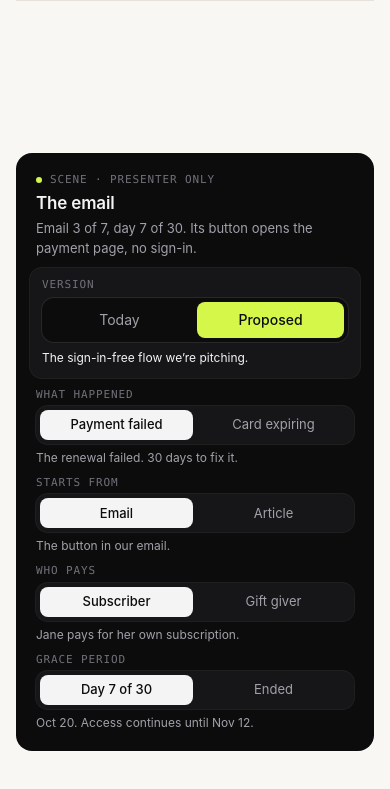
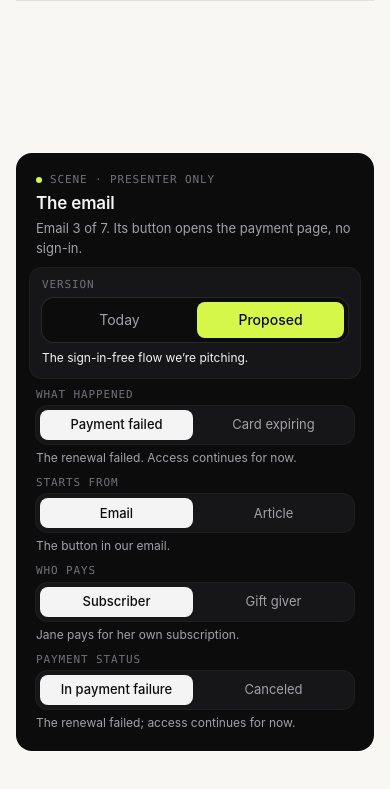
Before and after one commit to jhuang124/atlantic-prototypes, a plain HTML site: page accounts/dunning-update/index.html in a window 390 px wide. Shown: the part 1460-2249 px from the top of the page. Drawn offline with Linux system fonts and the light colour scheme; a web font is replaced by a local one.

Commit message:
Dunning prototype: Today is the payment-failed email only; no grace-period length
Today shows only what exists today (the payment-failed email, self or gift);
card expiring and the article callouts are Proposed-only. Copy and the
presenter toggle no longer state a grace-period length or access-until date
(not confirmed); the toggle is now In payment failure / Canceled.

Co-Authored-By: Claude Opus 5.5 <noreply@anthropic.com>

```diff
--- a/accounts/dunning-update/index.html
+++ b/accounts/dunning-update/index.html
@@ -522,9 +522,9 @@ const scenarios = [
 
 /* --- 3. Axes: the dunning clock ---------------------------------------------- */
 const axes = [
-  { key: 'day', label: 'Grace period', default: 'd7', keptOnSwitch: true, options: [
-    { value: 'd7', label: 'Day 7 of 30', description: 'October 20, day 7 of 30. The third email has gone out; access continues.' },
-    { value: 'ended', label: 'Ended', today: '2026-11-13', description: 'November 13. The subscription was canceled on November 12, so the page hands off to Resubscribe.' },
+  { key: 'day', label: 'Payment status', default: 'd7', keptOnSwitch: true, options: [
+    { value: 'd7', label: 'In payment failure', description: 'October 20. The third email has gone out; access continues for now.' },
+    { value: 'ended', label: 'Canceled', today: '2026-11-13', description: 'The subscription was canceled for nonpayment, so the page hands off to Resubscribe.' },
   ] },
 ];
 
@@ -547,9 +547,8 @@ function derive(s, today) {
   const short = gift
     ? `We couldn’t renew ${gift.first}’s gift because ${reason}.`
     : `We couldn’t renew your subscription because ${reason}.`;
-  const until = daysLeft <= 7
-    ? `<strong>${gift ? `${gift.first}’s access ends` : 'Your access ends'} ${F(CANCEL_ON)}, in ${daysLeft} ${daysLeft === 1 ? 'day' : 'days'}.</strong>`
-    : `${gift ? `${gift.first}’s access continues` : 'Your access continues'} until ${F(CANCEL_ON)}.`;
+  // No date or countdown: the length of the grace period isn't confirmed, so the copy never states one
+  const until = gift ? `Update it to keep ${gift.first}’s access.` : 'Update it to keep your access.';
   const methodText = (m) => m ? (m.type === 'card' ? `${m.brand} ending ${m.last4}` : `${WALLETS[m.type].label} (${m.card})`) : oldLabel;
   return { short, until, day, paid, ended, daysLeft, emailNo, emailSentOn, subject: subjects[emailNo - 1], oldLabel, methodText,
     status: paid ? 'active' : ended ? 'cancelled' : 'past_due',
@@ -569,7 +568,7 @@ const paths = [
     start: { scenario: 'subscriber', session: 'out', axes: { day: 'd7' }, to: '#/email?device=iphone&layout=all' },
     steps: [
       'Email 3, the real template: “Don’t let your access expire. Please act now.” → “Update Your Payment”.',
-      'The page at phone width, no sign-in: “Don’t miss a story”, then a card with the plan, $89.99 due, and “Access continues until November 12, 2026”.',
+      'The page at phone width, no sign-in: “Don’t miss a story”, then a card with the plan and $89.99 due.',
       '“Payment Information”: one list of ways to pay: PayPal, Apple Pay, Google Pay, then Card, picked and open with its fields. One button under it: “Renew for $89.99”.',
       'Select Apple Pay: the card fields fold away, a line says she’ll confirm with Face ID or Touch ID, and the button becomes the Apple Pay button. Tap it → the sheet: The Atlantic, $89.99, Visa •• 1881 → “Pay with Face ID”.',
       'Confirmation: “Thank you, Jane.” and the Order Summary, paid with Apple Pay, next billing date October 13, 2027.',
@@ -608,7 +607,7 @@ const paths = [
     summary: 'One card form and nothing else: the hosted-page pattern of Churn Buster and most recovery vendors.',
     start: { scenario: 'subscriber', session: 'out', axes: { day: 'd7' }, to: '#/update?device=desktop&layout=card' },
     steps: [
-      'One centered card: “Update your card”, why the renewal failed, and the date access continues.',
+      'One centered card: “Update your card”, why the renewal failed, and how to keep access.',
       'Only the card form: Card number, Expiration date, Security code, Country, ZIP code, and “Renew for $89.99”. No wallets and no summary.',
       'Scene panel → Payment page → All methods: the same page with the summary and the list of methods (PayPal, Apple Pay, Google Pay, Card). Then back to Card only.',
       '“Renew for $89.99” → “Thank you, Jane.”, the same confirmation as the full page.',
@@ -619,7 +618,7 @@ const paths = [
     steps: [
       'Gift email 3, the real template: “Don’t let their access expire. Please act now.”',
       '“Update Your Payment” → “So Sam can keep enjoying The Atlantic”, with Sam Whitaker in the summary card.',
-      'Optional: Scene panel → Grace period → Ended, to see this page once the gift is canceled. Then back to Day 7 of 30.',
+      'Optional: Scene panel → Payment status → Canceled, to see this page once the gift is canceled. Then back to In payment failure.',
       'Select Google Pay, then the Google Pay button → the sheet with Mastercard •• 5100 → “Continue”.',
       '“Thank you, Jane.”: “Thank you for sharing The Atlantic, and for supporting independent journalism.”',
     ] },
@@ -629,7 +628,6 @@ const paths = [
     steps: [
       'The article, “Choose Your Overlord: Musk or Bezos?” by Josh Tyrangiel. A moment after it opens, or as soon as you scroll, a sheet rises from the bottom; the story stays readable above it.',
       'The callout: “Your payment method is expiring.” Visa ending 3220 expires at the end of November, before the renewal on December 4, 2026; nothing is due today. One button, “Update Payment Method”, and a quiet “Remind me later”.',
-      'Scene panel → Version → Today: the same story with no callout, because nothing on the site warns about an expiring card today. Then Version → Proposed.',
       '“Update Payment Method” → “Update your payment method”: the summary shows the card on file and the renewal date, then the list of methods with Card (last) open and “Save Card” under it. The prototype note asks whether wallets show when nothing is due.',
       '“Save Card” → “Thank you, Jane.”: the new card is saved, nothing was charged, and the subscription still renews on December 4, 2026.',
       '“Return to Your Article” → the same story, and the callout is gone.',
@@ -683,18 +681,20 @@ const SOURCES = [
 ];
 const SRC_BY = Object.fromEntries(SOURCES.map((x) => [x.value, x]));
 // Read the URL directly (not kit.param), because the side-card list itself depends on the source.
-const srcOf = () => { const v = kit.params().get('src'); return SRC_BY[v] ? v : kit.page && kit.page.path === '/article' ? 'article-failed' : 'email-failed'; };
+// Today has one entry point, the payment-failed email (Self or Gift); card expiring and the article are Proposed-only.
+const todayOnly = () => kit.params().get('exp') === 'today' || (kit.page && (kit.page.path === '/login' || kit.page.path === '/subscription'));
+const srcOf = () => { if (todayOnly()) return 'email-failed'; const v = kit.params().get('src'); return SRC_BY[v] ? v : kit.page && kit.page.path === '/article' ? 'article-failed' : 'email-failed'; };
 const kindOf = () => SRC_BY[srcOf()].kind;
 const fromArticle = () => SRC_BY[srcOf()].entry === '/article';
 const entryHref = (extra) => `#${SRC_BY[srcOf()].entry}?${qs(extra)}`;
 const savedNow = (s, d) => kindOf() === 'expiring' ? !!s.upd : d.paid;   // the moment after "Save" or "Renew"
 
 // Scene panel (the side card), one question per control, most important first: Version, What
-// happened, Starts from, Who pays, Grace period; then Display (Opened on, Payment page) and the
+// happened, Starts from, Who pays, Payment status; then Display (Opened on, Payment page) and the
 // payment-error switch. Each screen lists only the controls that change it (see SCENE).
 // Version, "Opened on" and "Payment page" are URL params; a screen from the other version hands
 // over to its counterpart for the same moment (see each page). What happened + Starts from (both
-// write `source`), Who pays and Grace period are one-shot params: a click writes one,
+// write `source`), Who pays and Payment status are one-shot params: a click writes one,
 // syncControls() applies it and clears it, and each control's default reads back.
 // No `exp` in the URL means Proposed, except on today's own screens.
 const EXP = { key: 'exp', label: 'Version', default: 'new', hero: true, options: [
@@ -707,7 +707,7 @@ const entryOf = () => SRC_BY[srcOf()].entry === '/article' ? 'article' : 'email'
 const onEntry = () => kit.page && (kit.page.path === '/email' || kit.page.path === '/article');
 const KIND = { key: 'source', label: 'What happened', get fold() { return onEntry() ? null : 'Situation'; }, get default() { return srcOf(); }, get options() {
   const e = entryOf();
-  return [{ value: `${e}-failed`, label: 'Payment failed', hint: 'The renewal failed. 30 days to fix it.' },
+  return [{ value: `${e}-failed`, label: 'Payment failed', hint: 'The renewal failed. Access continues for now.' },
     { value: `${e}-expiring`, label: 'Card expiring', hint: 'The card runs out before the renewal.' }]; } };
 const ENTRY = { key: 'source', label: 'Starts from', get fold() { return onEntry() ? null : 'Situation'; }, get default() { return srcOf(); }, get options() {
   const k = kindOf(), again = onEntry() ? null : 'Changing either one restarts at the first screen.';
@@ -716,9 +716,9 @@ const ENTRY = { key: 'source', label: 'Starts from', get fold() { return onEntry
 const WHO = { key: 'who', label: 'Who pays', get default() { return kit.state.scenario === 'gift' ? 'gift' : 'self'; },
   options: [{ value: 'self', label: 'Subscriber', hint: 'Jane pays for her own subscription.' },
     { value: 'gift', label: 'Gift giver', hint: 'Jane pays for Sam Whitaker’s gift.' }] };
-const WHEN = { key: 'when', label: 'Grace period', get default() { return (kit.state.axes || {}).day === 'ended' ? 'ended' : 'd7'; },
-  get options() { return [{ value: 'd7', label: 'Day 7 of 30', hint: `Oct 20. Access continues until ${F(CANCEL_ON, 'short')}.` },
-    { value: 'ended', label: 'Ended', hint: `Nov 13. Canceled the day before.` }]; } };
+const WHEN = { key: 'when', label: 'Payment status', get default() { return (kit.state.axes || {}).day === 'ended' ? 'ended' : 'd7'; },
+  get options() { return [{ value: 'd7', label: 'In payment failure', hint: 'The renewal failed; access continues for now.' },
+    { value: 'ended', label: 'Canceled', hint: 'The subscription was canceled for nonpayment.' }]; } };
 const DEVICE = { key: 'device', label: 'Opened on', group: 'Display', row: true, default: 'desktop',
   options: [{ value: 'desktop', label: 'Desktop' }, { value: 'iphone', label: 'Phone' }] };
 const LAYOUT = { key: 'layout', label: 'Payment page', group: 'Display', row: true, options: [
@@ -728,7 +728,7 @@ const LAYOUT = { key: 'layout', label: 'Payment page', group: 'Display', row: tr
 // Reads `exp` from the URL, not expOf(): expOf() falls back to this page's controls, which call this.
 const payFormShown = () => kit.params().get('exp') !== 'today' && (kindOf() === 'expiring' ? !kit.state.upd : !kit.derived.paid && !kit.derived.ended);
 // Story controls. The grace period only means something while a failed payment is still unpaid.
-const story = (o = {}) => [o.today ? EXP_TODAY : EXP, KIND, ENTRY, ...(o.who === false ? [] : [WHO]),
+const story = (o = {}) => [o.today ? EXP_TODAY : EXP, ...(o.today || todayOnly() ? [] : [KIND, ENTRY]), ...(o.who === false ? [] : [WHO]),
   ...(o.when !== false && kindOf() === 'failed' && !kit.derived.paid ? [WHEN] : [])];
 // The email looks the same on any device, so Display starts on the screens it changes.
 // Sign-in looks the same for a gift and after cancellation, so those controls start after it.
@@ -837,7 +837,7 @@ function emailPage(el, { state, derived: d }) {
   const today = expOf() === 'today' && !d.ended;
   if (today && !g) return todayEmail(el, s, d);
   const t = d.ended
-    ? { hed: 'Your subscription has been canceled', body: [`We weren’t able to process payment to renew your ${g ? 'gift ' : ''}subscription, so it was canceled on ${F(CANCEL_ON)}. Nothing is owed.`,
+    ? { hed: 'Your subscription has been canceled', body: [`We weren’t able to process payment to renew your ${g ? 'gift ' : ''}subscription, so it was canceled. Nothing is owed.`,
         'Thank you for your time as a subscriber and for your support. We hope to welcome you back in the future.'] }
     : g ? TEMPLATES.gift[d.emailNo - 1] : TEMPLATES.std[STD_MAP[d.emailNo - 1]];
   const subject = d.ended ? 'Your subscription has been canceled' : d.subject;
@@ -1031,7 +1031,7 @@ function updatePage(el, ctx) {
   }
   if (d.ended) {
     el.innerHTML = notice(`Your ${g ? 'gift ' : ''}subscription has been canceled`,
-      `We weren’t able to process payment before ${F(CANCEL_ON)}, so ${g ? `the gift subscription for ${esc(g.name)}` : 'your subscription'} was canceled. Nothing is owed. Thank you for your time ${g ? 'sharing The Atlantic' : 'as a subscriber'} and for your support. We hope to welcome you back.`,
+      `We weren’t able to process payment, so ${g ? `the gift subscription for ${esc(g.name)}` : 'your subscription'} was canceled. Nothing is owed. Thank you for your time ${g ? 'sharing The Atlantic' : 'as a subscriber'} and for your support. We hope to welcome you back.`,
       g ? 'Give a New Gift' : 'Resubscribe', '#/restart');
     return;
   }
@@ -1050,7 +1050,7 @@ function updatePage(el, ctx) {
     // All methods: what happened and what's at stake, then one list of methods, then one button.
     const pick = pickedMethod();
     const fields = [['Subscription', g ? 'Atlantic Digital gift' : 'Atlantic Digital'], g ? ['Gift for', esc(g.name)] : ['Subscriber since', String(s.subscriber.since)],
-      ['Amount due', money(PRICE)], ['Access continues until', F(CANCEL_ON)]];
+      ['Amount due', money(PRICE)]];
     el.innerHTML = shell(`<div class="col-checkout">
       <h1 class="pg-title">${esc(d.headline)}</h1>
       <p class="pg-dek">${d.short}</p>
@@ -1305,6 +1305,7 @@ function dismissCallout(el) {
 
 function articlePage(el, { state: s, derived: d }) {
   if (syncControls()) return;
+  if (kit.params().get('exp') === 'today') { later(() => kit.navigate(`#/email?${qs({ src: 'email-failed' })}`, { push: false })); return; }
   if (!fromArticle()) { later(() => kit.navigate(`#/article?${qs({ src: 'article-' + kindOf() })}`, { push: false })); return; }
   // A fresh visit (arriving from another screen, a tour, a reset) waits a beat before the sheet rises
   if (!document.querySelector('.acct.www') || calloutState !== s) calloutRise = 'wait';
@@ -1580,7 +1581,7 @@ const HEAD = {
       : d.ended ? 'Sent the day the subscription was canceled. Its button opens Resubscribe.'
       : today ? (s.gift ? 'The earlier gift email with today’s button, which opens the Subscription page.'
         : `Email ${Math.min(d.emailNo, TODAY_STD.length)} of ${TODAY_STD.length}, as sent today. Its button leads to sign-in.`)
-      : `Email ${d.emailNo} of ${s.gift ? 6 : 7}, day ${d.day} of 30. Its button opens the payment page, no sign-in.`;
+      : `Email ${d.emailNo} of ${s.gift ? 6 : 7}. Its button opens the payment page, no sign-in.`;
     return { title: 'The email', body };
   },
   // The article's headline, dek and byline are the November 2026 issue's; the body is placeholder text.
```
